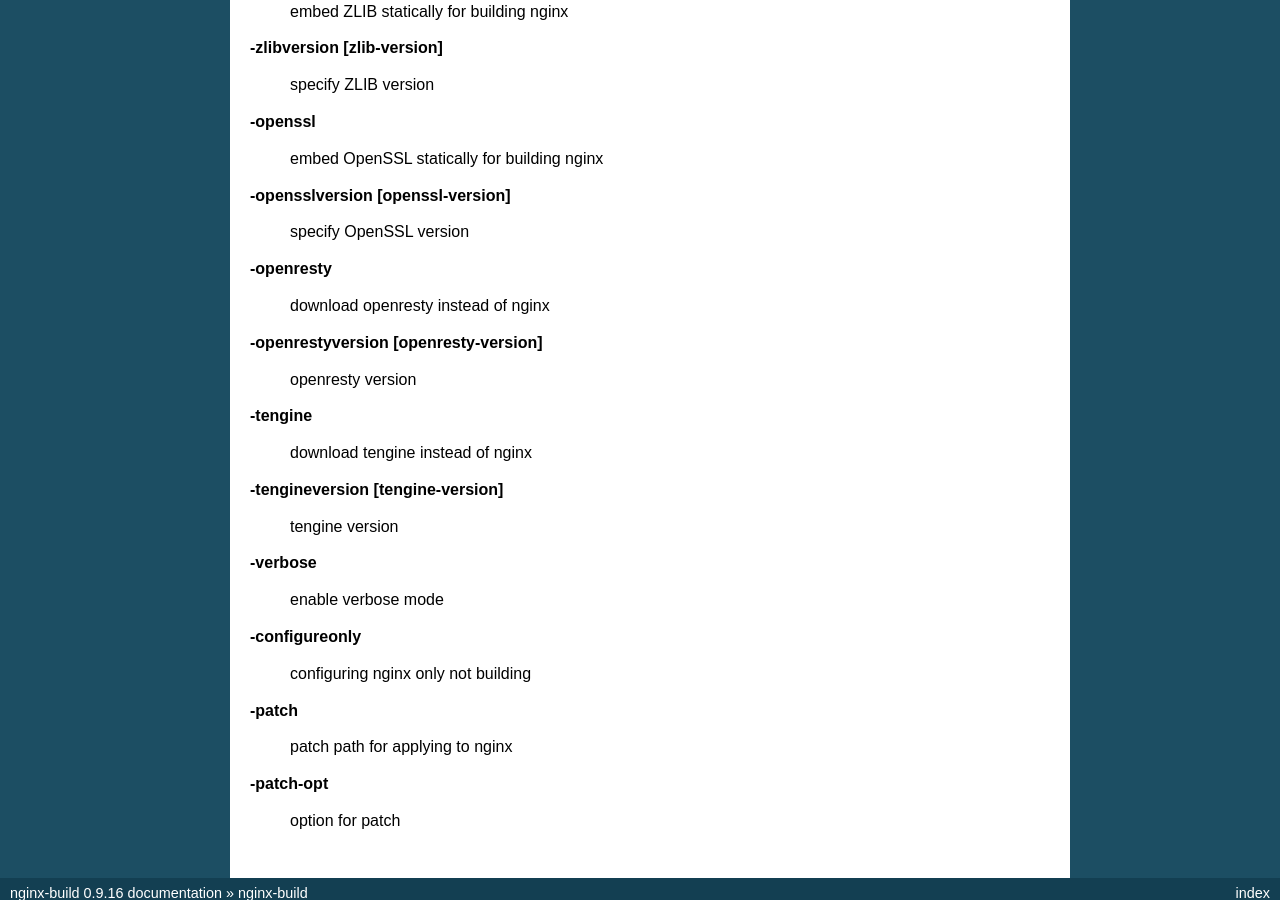
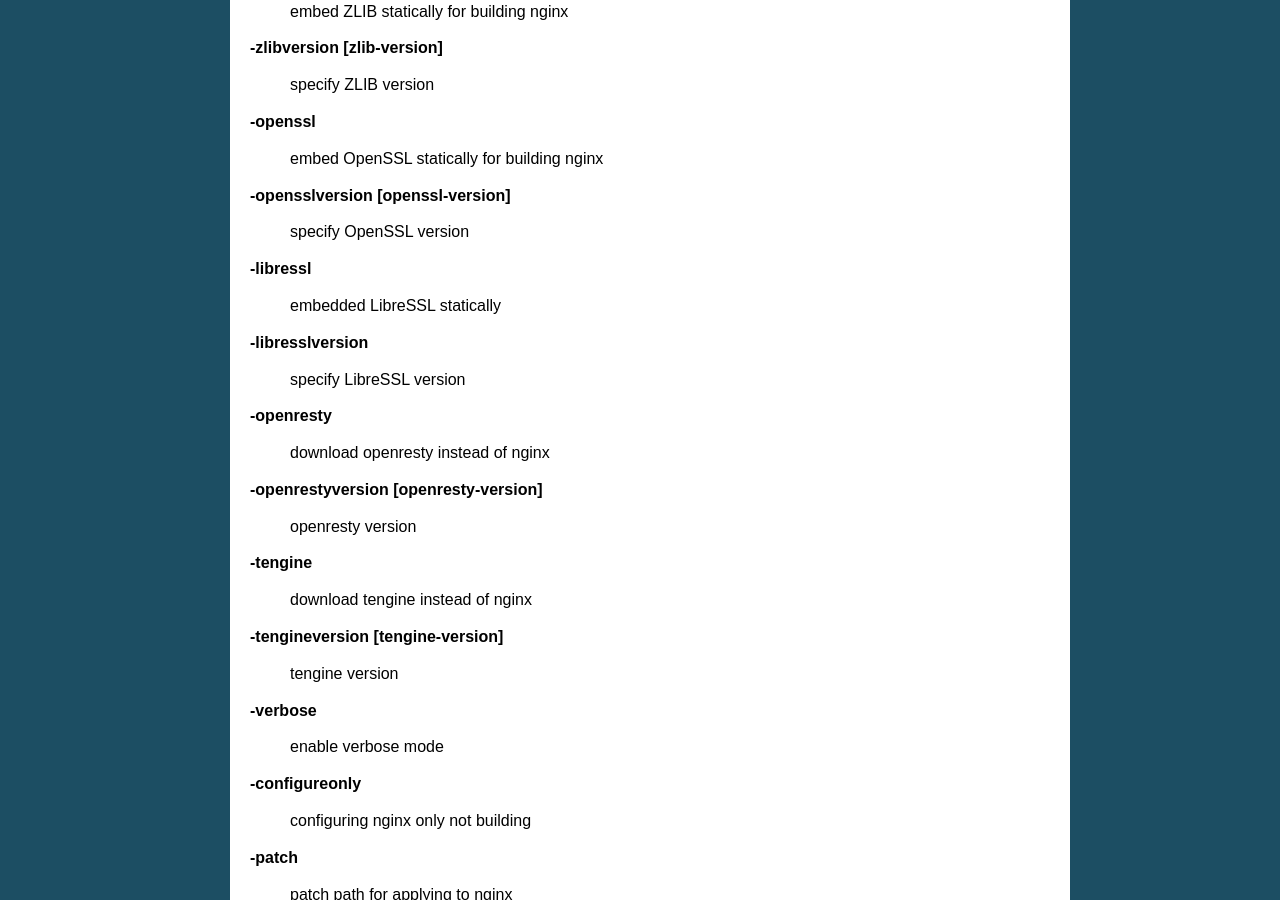
Before and after one commit to cubicdaiya/nginx-build, a Sphinx documentation site: the page built from doc/nginx-build.rst, in a window 1280 px wide and 900 px high, scrolled down 1014 px. Built offline with Sphinx 7.4.7, drawn with Linux system fonts in a browser that asks for light colours.

Commit message:
man: added libressl options.

```diff
--- a/doc/nginx-build.rst
+++ b/doc/nginx-build.rst
@@ -67,6 +67,14 @@
 
  specify OpenSSL version
 
+**\-libressl**
+
+ embedded LibreSSL statically
+
+**-libresslversion**
+
+ specify LibreSSL version
+
 **\-openresty**
 
  download openresty instead of nginx
```
